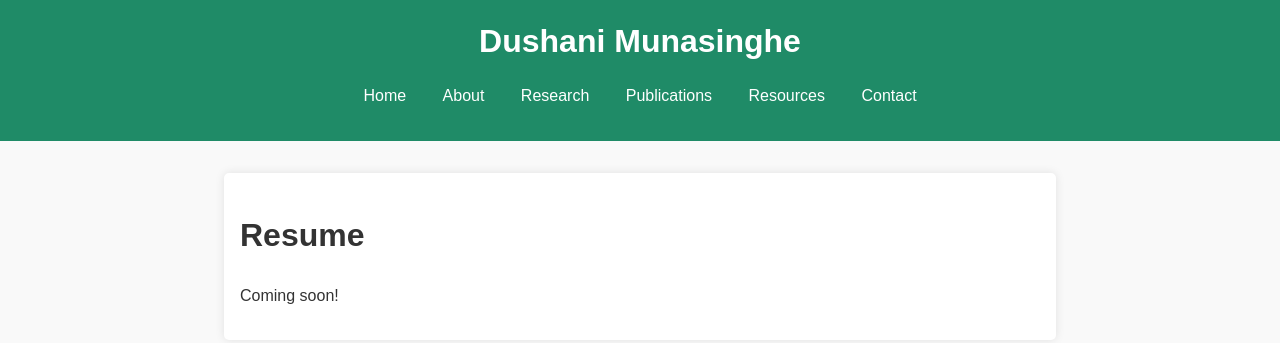
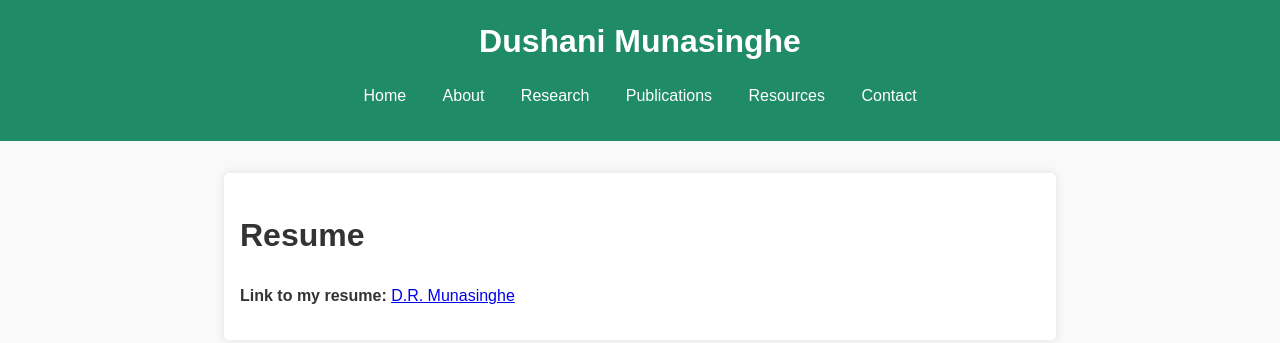
Before and after one commit to dushanimunasinghe/dushanimunasinghe.github.io, a Jekyll site: the page built from resume.md, in a window 1280 px wide. Shown: the top 343 px of the page. Built offline with Jekyll 4.4.1, drawn with Linux system fonts in a browser that asks for light colours.

Commit message:
Update resume.md

```diff
--- a/resume.md
+++ b/resume.md
@@ -5,4 +5,4 @@ title: Resume
 
 # Resume
 
-Coming soon!
+**Link to my resume:** <a href="https://cinecedu-my.sharepoint.com/:b:/g/personal/dushani_munasinghe_cinec_edu/EW05EQt8PFhKuJPTzYQv5YABcMcwNKMJhI1sZdjI-YKu0Q?e=we0GIj" target="_blank" rel="noopener noreferrer">D.R. Munasinghe</a>
```
